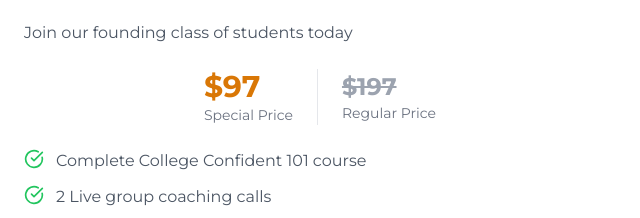
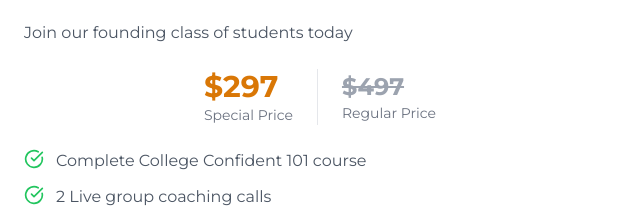
Before and after one commit to rythecoach/theroux-website1, a plain HTML site: page early-access.html in a window 1280 px wide. Shown: the part 444-662 px from the top of the page, 320-960 px from the left. Drawn offline with nearby package versions, Linux system fonts and the light colour scheme.

Commit message:
Update early-access.html

```diff
--- a/early-access.html
+++ b/early-access.html
@@ -47,12 +47,12 @@
                         <p class="text-gray-600 mb-6">Join our founding class of students today</p>
                         <div class="flex items-center justify-center gap-6 mb-6">
                             <div>
-                                <p class="text-3xl font-bold text-amber-600">$97</p>
+                                <p class="text-3xl font-bold text-amber-600">$297</p>
                                 <p class="text-sm text-gray-500">Special Price</p>
                             </div>
                             <div class="h-14 w-px bg-gray-200"></div>
                             <div>
-                                <p class="text-2xl font-bold text-gray-400 line-through">$197</p>
+                                <p class="text-2xl font-bold text-gray-400 line-through">$497</p>
                                 <p class="text-sm text-gray-500">Regular Price</p>
                             </div>
                         </div>
@@ -155,7 +155,7 @@
         <!-- CTA Section -->
         <section class="py-20 bg-amber-600 text-white">
             <div class="max-w-4xl mx-auto px-4 text-center">
-                <h2 class="text-4xl font-bold mb-6">Ready to Crush Your College Experience.</h2>
+                <h2 class="text-4xl font-bold mb-6">Ready to Crush Your College Experience?</h2>
                 <p class="text-xl mb-10">Join College Confident 101 today and start your journey to college success.</p>
                 <button onclick="window.location.href='#'" class="bg-white text-amber-600 px-8 py-4 rounded-lg font-semibold text-lg hover:bg-gray-100 transition-colors">
                     Enroll Now
```
